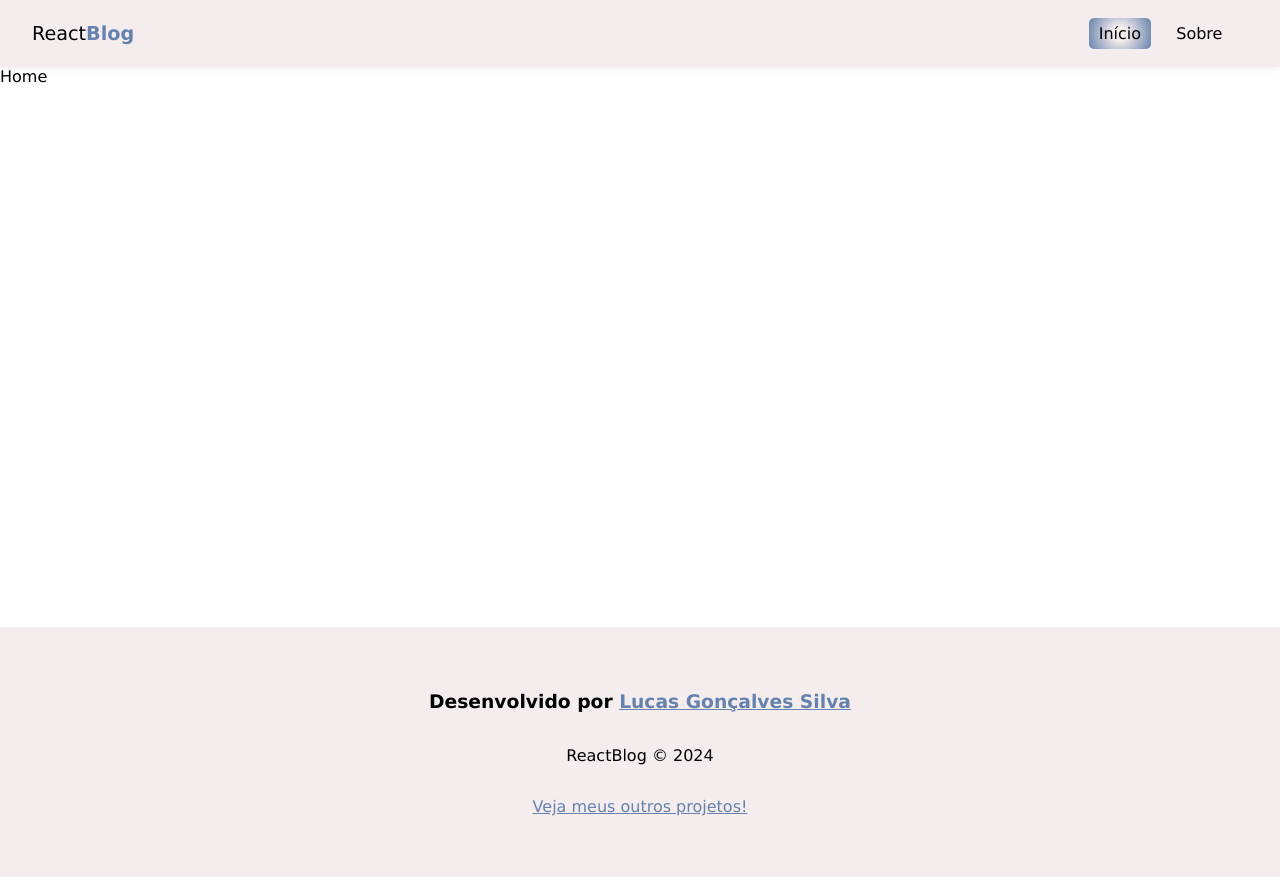
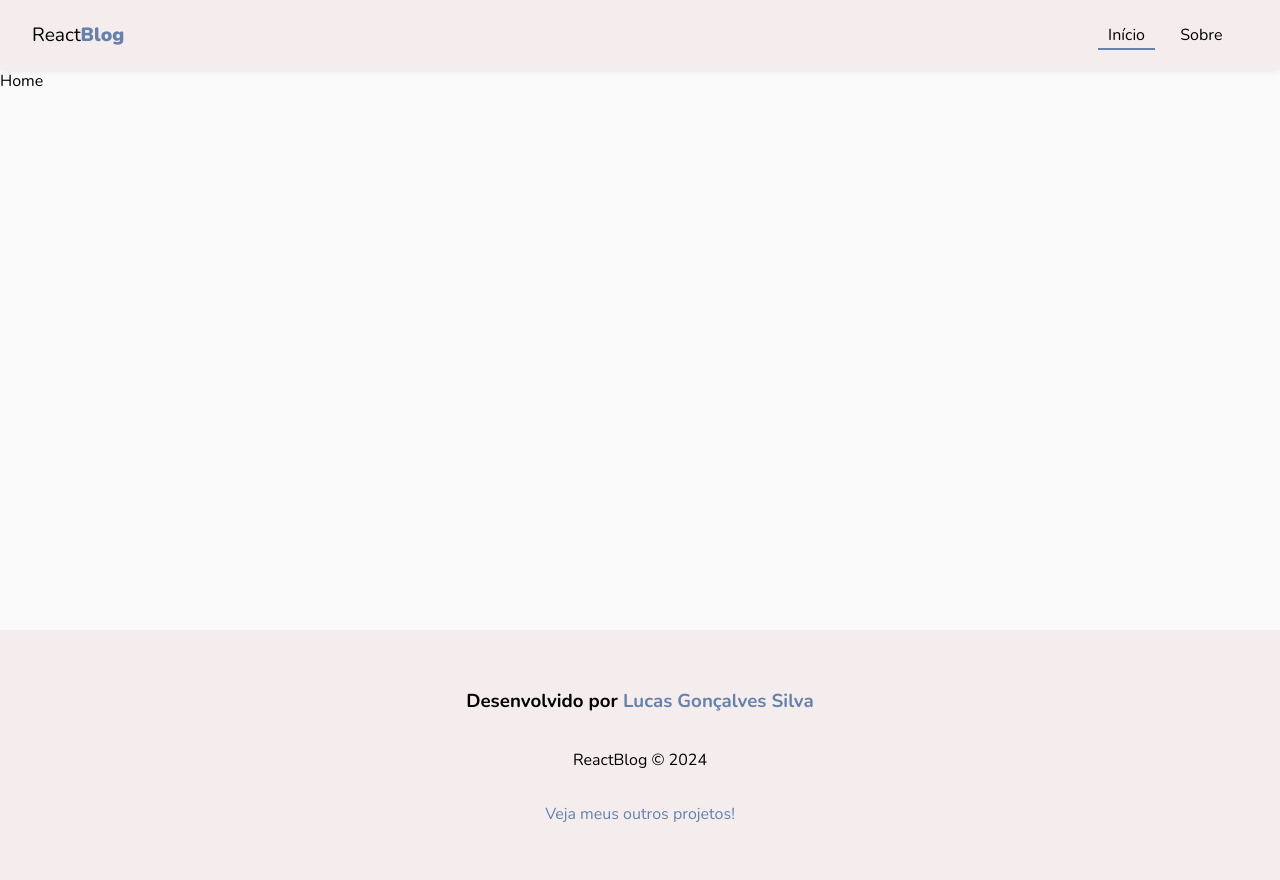
Before and after one commit to lgs8Lucas/reactblog, a React (Vite) app: page / in a window 1280 px wide. Built offline with nearby package versions, Linux system fonts and the light colour scheme.

Commit message:
Alterado estilos do projeto

```diff
--- a/index.html
+++ b/index.html
@@ -1,10 +1,16 @@
-<!doctype html>
+<!DOCTYPE html>
 <html lang="en">
   <head>
     <meta charset="UTF-8" />
     <link rel="icon" type="image/svg+xml" href="/vite.svg" />
     <meta name="viewport" content="width=device-width, initial-scale=1.0" />
     <title>ReactBlog</title>
+    <link rel="preconnect" href="https://fonts.googleapis.com" />
+    <link rel="preconnect" href="https://fonts.gstatic.com" crossorigin />
+    <link
+      href="https://fonts.googleapis.com/css2?family=Nunito:ital,wght@0,200..1000;1,200..1000&display=swap"
+      rel="stylesheet"
+    />
   </head>
   <body>
     <div id="root"></div>
--- a/src/components/Navbar.module.css
+++ b/src/components/Navbar.module.css
@@ -31,15 +31,9 @@
 }
 
 .links_list li a {
-  padding: 0.4em 0.6em;
-  border-radius: 5px;
+  padding: 0.1em 0.6em;
 }
 
 .active {
-  background: rgb(187, 198, 255);
-  background: radial-gradient(
-    circle,
-    var(--color-seccond) 20%,
-    var(--color-emphasis) 100%
-  );
+  border-bottom: 2px solid var(--color-emphasis);
 }
--- a/src/index.css
+++ b/src/index.css
@@ -1,13 +1,36 @@
 :root {
-    --color-seccond: #F5EDED;
-    --color-emphasis: #6482AD;
+  --color-seccond: #f5eded;
+  --color-emphasis: #6482ad;
+  --color-base: #fafafa;
 }
 
-*{
-    font-family: 'Lucida Sans', 'Lucida Sans Regular', 'Lucida Grande', 'Lucida Sans Unicode', Geneva, Verdana, sans-serif;
+* {
+  font-family: "Nunito", "Lucida Sans", "Lucida Sans Regular", "Lucida Grande",
+    "Lucida Sans Unicode", Geneva, Verdana, sans-serif;
 }
 
-body{
-    padding: 0;
-    margin: 0;
+body {
+  padding: 0;
+  margin: 0;
+  background-color: var(--color-base);
 }
+
+input:focus,
+textarea:focus {
+  outline: none;
+}
+
+a,
+nav button {
+  text-decoration: none;
+  background-color: transparent;
+  border: none;
+  color: #000;
+  transition: 0.4s;
+  cursor: pointer;
+}
+
+a:hover,
+nav button:hover {
+  color: #b0b0b0;
+}
```
